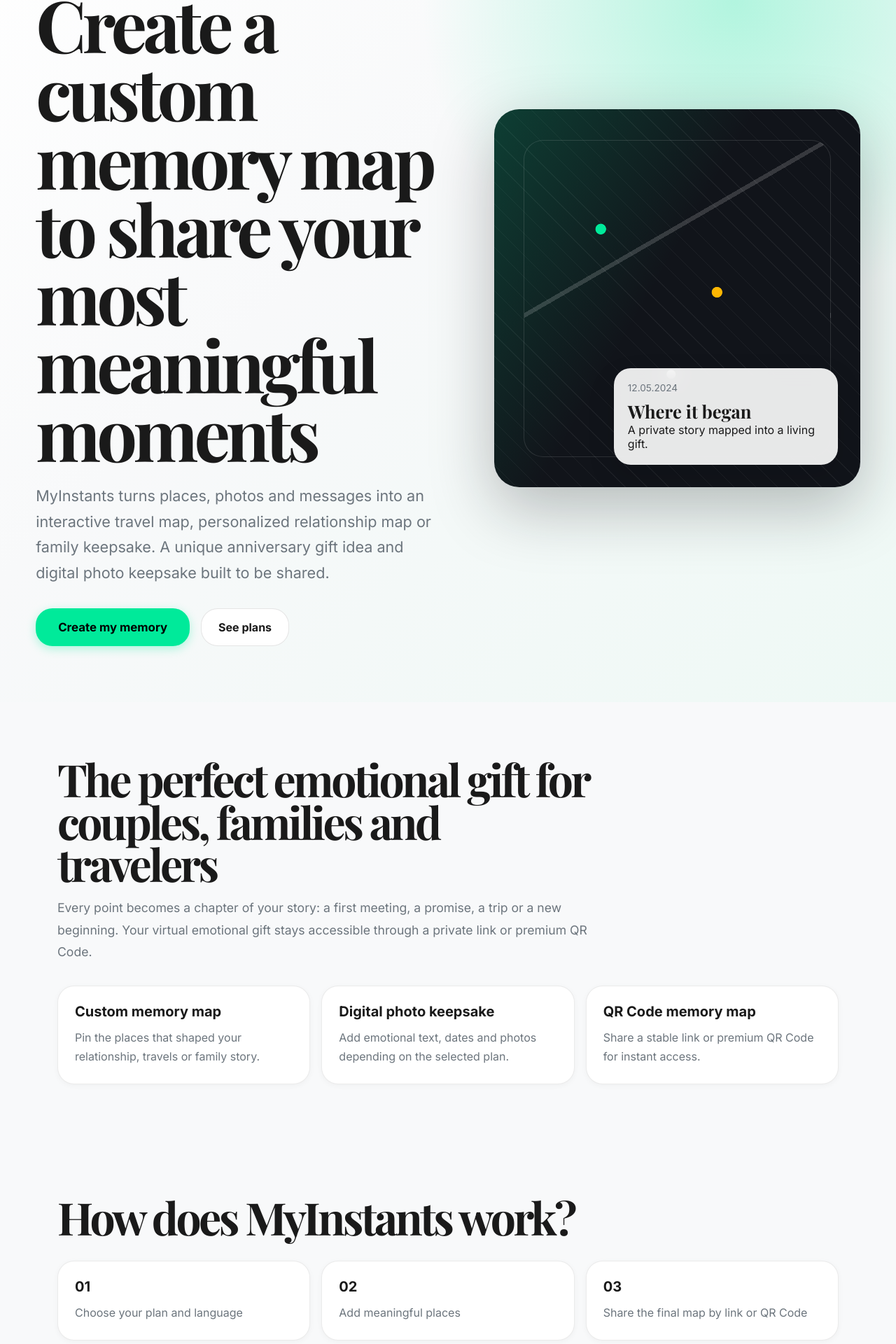
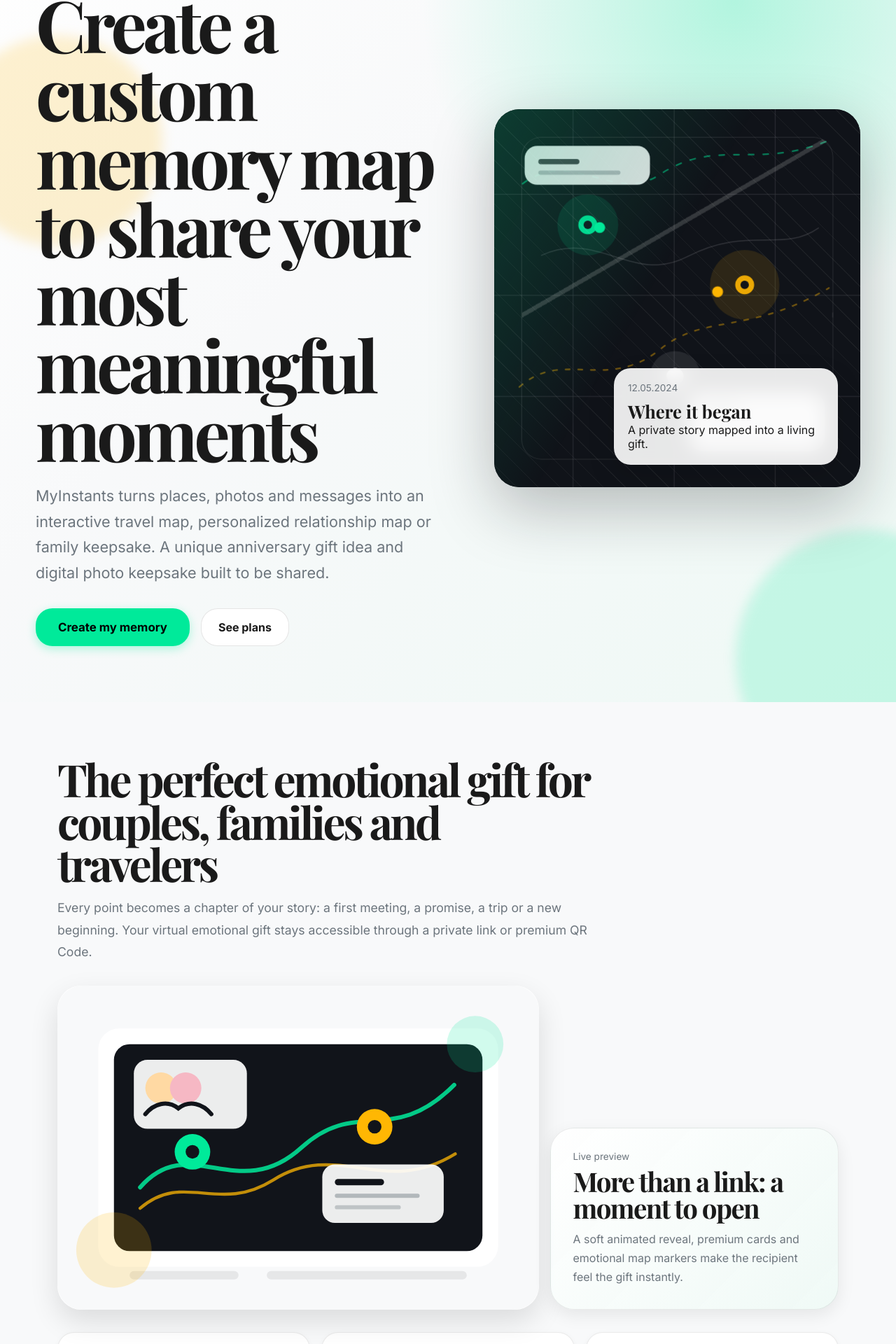
Before and after one commit to marioce12-bot/PinStory, a Next.js app: page /en in a window 1280 px wide. Shown: the part 218-2138 px from the top of the page at 70% size. Built offline with nearby package versions, Linux system fonts and the light colour scheme; a web font is replaced by a local one.

Commit message:
Add animated landing visuals

```diff
--- a/app/[lang]/page.tsx
+++ b/app/[lang]/page.tsx
@@ -1,3 +1,4 @@
+import Image from "next/image";
 import Link from "next/link";
 import { notFound } from "next/navigation";
 import { FAQJsonLd } from "@/components/seo/FAQJsonLd";
@@ -69,11 +70,11 @@
         </nav>
 
         <div className="hero-grid">
-          <div>
+          <div className="hero-copy-block animate-rise">
             <span className="eyebrow">{dictionary.landing.eyebrow}</span>
             <h1 className="hero-title">{dictionary.landing.hero_title}</h1>
             <p className="hero-copy">{dictionary.landing.hero_copy}</p>
-            <div className="hero-actions">
+            <div className="hero-actions animate-rise-delayed">
               <Link className="btn-cta" href={`/${lang}/create`}>
                 {dictionary.landing.primary_cta}
               </Link>
@@ -82,7 +83,19 @@
               </a>
             </div>
           </div>
-          <div className="memory-card-preview" aria-label={dictionary.navigation.preview}>
+          <div className="memory-card-preview animate-float-in" aria-label={dictionary.navigation.preview}>
+            <Image
+              className="hero-preview-image"
+              src="/images/memory-map-preview.svg"
+              alt={
+                isEnglish
+                  ? "Premium interactive memory map preview"
+                  : "Aperçu premium d'une carte souvenir interactive"
+              }
+              width={760}
+              height={760}
+              priority
+            />
             <div className="preview-map-lines" />
             <article className="floating-memory popup-animated">
               <p className="popup-date">12.05.2024</p>
@@ -96,6 +109,29 @@
       <section className="section">
         <h2 className="section-title">{dictionary.landing.emotional_title}</h2>
         <p className="section-copy">{dictionary.landing.emotional_copy}</p>
+        <div className="story-showcase">
+          <div className="showcase-image-card showcase-image-card-large">
+            <Image
+              src="/images/couple-keepsake.svg"
+              alt={
+                isEnglish
+                  ? "Couple discovering a digital photo keepsake"
+                  : "Couple découvrant un tableau connecté de souvenirs"
+              }
+              width={920}
+              height={620}
+            />
+          </div>
+          <div className="showcase-caption popup-animated">
+            <p className="popup-date">{isEnglish ? "Live preview" : "Aperçu vivant"}</p>
+            <h3>{isEnglish ? "More than a link: a moment to open" : "Plus qu'un lien : un moment à ouvrir"}</h3>
+            <p>
+              {isEnglish
+                ? "A soft animated reveal, premium cards and emotional map markers make the recipient feel the gift instantly."
+                : "Une ouverture animée, des cartes premium et des marqueurs émotionnels donnent immédiatement l'impression d'un vrai cadeau."}
+            </p>
+          </div>
+        </div>
         <div className="feature-grid">
           {features.map(([title, copy]) => (
             <article className="surface-card" key={title}>
--- a/app/globals.css
+++ b/app/globals.css
@@ -132,6 +132,33 @@
     linear-gradient(135deg, #ffffff 0%, #f8f9fa 42%, #eef9f5 100%);
 }
 
+.landing-hero::before,
+.landing-hero::after {
+  content: "";
+  position: absolute;
+  border-radius: 999px;
+  filter: blur(8px);
+  pointer-events: none;
+}
+
+.landing-hero::before {
+  width: 18rem;
+  height: 18rem;
+  left: -5rem;
+  top: 18rem;
+  background: rgba(255, 183, 3, 0.18);
+  animation: ambientDrift 11s ease-in-out infinite alternate;
+}
+
+.landing-hero::after {
+  width: 22rem;
+  height: 22rem;
+  right: -7rem;
+  bottom: -8rem;
+  background: rgba(0, 234, 154, 0.18);
+  animation: ambientDrift 13s ease-in-out infinite alternate-reverse;
+}
+
 .nav-bar,
 .hero-grid,
 .section,
@@ -176,6 +203,13 @@
   grid-template-columns: minmax(0, 1.05fr) minmax(320px, 0.95fr);
   gap: clamp(2rem, 6vw, 5rem);
   align-items: center;
+  position: relative;
+  z-index: 1;
+}
+
+.hero-copy-block {
+  position: relative;
+  z-index: 2;
 }
 
 .eyebrow {
@@ -230,6 +264,17 @@
   overflow: hidden;
 }
 
+.hero-preview-image {
+  position: absolute;
+  inset: 0;
+  width: 100%;
+  height: 100%;
+  object-fit: cover;
+  opacity: 0.92;
+  transform: scale(1.03);
+  animation: slowMapZoom 12s ease-in-out infinite alternate;
+}
+
 .memory-card-preview::before {
   content: "";
   position: absolute;
@@ -237,6 +282,7 @@
   background:
     linear-gradient(120deg, rgba(0, 234, 154, 0.2), transparent 45%),
     repeating-linear-gradient(45deg, rgba(255, 255, 255, 0.05) 0 1px, transparent 1px 22px);
+  z-index: 1;
 }
 
 .preview-map-lines {
@@ -249,6 +295,8 @@
     radial-gradient(circle at 63% 48%, var(--color-premium) 0 0.45rem, transparent 0.5rem),
     radial-gradient(circle at 48% 74%, #fff 0 0.38rem, transparent 0.43rem),
     linear-gradient(150deg, transparent 0 35%, rgba(255, 255, 255, 0.16) 35% 36%, transparent 36% 100%);
+  z-index: 2;
+  animation: mapLinePulse 3.8s ease-in-out infinite;
 }
 
 .floating-memory {
@@ -262,6 +310,7 @@
   color: var(--text-main);
   box-shadow: var(--shadow-lg);
   backdrop-filter: blur(14px);
+  z-index: 3;
 }
 
 .floating-memory h3 {
@@ -284,6 +333,56 @@
   color: var(--text-muted);
   font-size: 1.1rem;
   line-height: 1.8;
+}
+
+.story-showcase {
+  display: grid;
+  grid-template-columns: minmax(0, 1.25fr) minmax(280px, 0.75fr);
+  gap: 1rem;
+  align-items: stretch;
+  margin-top: 2rem;
+}
+
+.showcase-image-card {
+  position: relative;
+  overflow: hidden;
+  border-radius: 34px;
+  background: var(--bg-surface);
+  box-shadow: var(--shadow-lg);
+}
+
+.showcase-image-card img {
+  display: block;
+  width: 100%;
+  height: 100%;
+  object-fit: cover;
+  transition: transform 0.7s cubic-bezier(0.16, 1, 0.3, 1);
+}
+
+.showcase-image-card:hover img {
+  transform: scale(1.035);
+}
+
+.showcase-caption {
+  align-self: end;
+  border: 1px solid rgba(0, 0, 0, 0.08);
+  border-radius: 34px;
+  padding: clamp(1.25rem, 3vw, 2rem);
+  background: linear-gradient(135deg, rgba(255, 255, 255, 0.92), rgba(238, 249, 245, 0.9));
+  box-shadow: var(--shadow-md);
+}
+
+.showcase-caption h3 {
+  margin-bottom: 0.75rem;
+  font-family: var(--font-heading), serif;
+  font-size: clamp(1.8rem, 3vw, 3rem);
+  line-height: 1;
+  letter-spacing: -0.04em;
+}
+
+.showcase-caption p:last-child {
+  color: var(--text-muted);
+  line-height: 1.7;
 }
 
 .feature-grid,
@@ -610,6 +709,75 @@
   animation: fadeInUp 0.4s cubic-bezier(0.16, 1, 0.3, 1) forwards;
 }
 
+@keyframes heroRise {
+  from {
+    opacity: 0;
+    transform: translateY(28px) scale(0.98);
+  }
+
+  to {
+    opacity: 1;
+    transform: translateY(0) scale(1);
+  }
+}
+
+@keyframes floatIn {
+  from {
+    opacity: 0;
+    transform: translateY(36px) rotate(2deg) scale(0.96);
+  }
+
+  to {
+    opacity: 1;
+    transform: translateY(0) rotate(0deg) scale(1);
+  }
+}
+
+@keyframes slowMapZoom {
+  from {
+    transform: scale(1.03) translate3d(0, 0, 0);
+  }
+
+  to {
+    transform: scale(1.09) translate3d(-1.5%, -1.5%, 0);
+  }
+}
+
+@keyframes mapLinePulse {
+  0%,
+  100% {
+    opacity: 0.7;
+    transform: scale(1);
+  }
+
+  50% {
+    opacity: 1;
+    transform: scale(1.015);
+  }
+}
+
+@keyframes ambientDrift {
+  from {
+    transform: translate3d(0, 0, 0) scale(1);
+  }
+
+  to {
+    transform: translate3d(2rem, -1.5rem, 0) scale(1.08);
+  }
+}
+
+.animate-rise {
+  animation: heroRise 0.8s cubic-bezier(0.16, 1, 0.3, 1) both;
+}
+
+.animate-rise-delayed {
+  animation: heroRise 0.8s 0.18s cubic-bezier(0.16, 1, 0.3, 1) both;
+}
+
+.animate-float-in {
+  animation: floatIn 0.9s 0.12s cubic-bezier(0.16, 1, 0.3, 1) both;
+}
+
 @keyframes pulseMarker {
   0% {
     transform: scale(1);
@@ -643,6 +811,7 @@
   .pricing-grid,
   .steps-grid,
   .faq-grid,
+  .story-showcase,
   .configurator-layout {
     grid-template-columns: 1fr;
   }
@@ -673,6 +842,10 @@
     min-height: 420px;
   }
 
+  .story-showcase {
+    margin-top: 1.5rem;
+  }
+
   .segmented-grid {
     grid-template-columns: 1fr;
   }
@@ -690,3 +863,14 @@
     padding: 0.85rem 1rem;
   }
 }
+
+@media (prefers-reduced-motion: reduce) {
+  *,
+  *::before,
+  *::after {
+    animation-duration: 0.01ms !important;
+    animation-iteration-count: 1 !important;
+    scroll-behavior: auto !important;
+    transition-duration: 0.01ms !important;
+  }
+}
```
Also changed, not shown: public/images/couple-keepsake.svg (added), public/images/memory-map-preview.svg (added).
